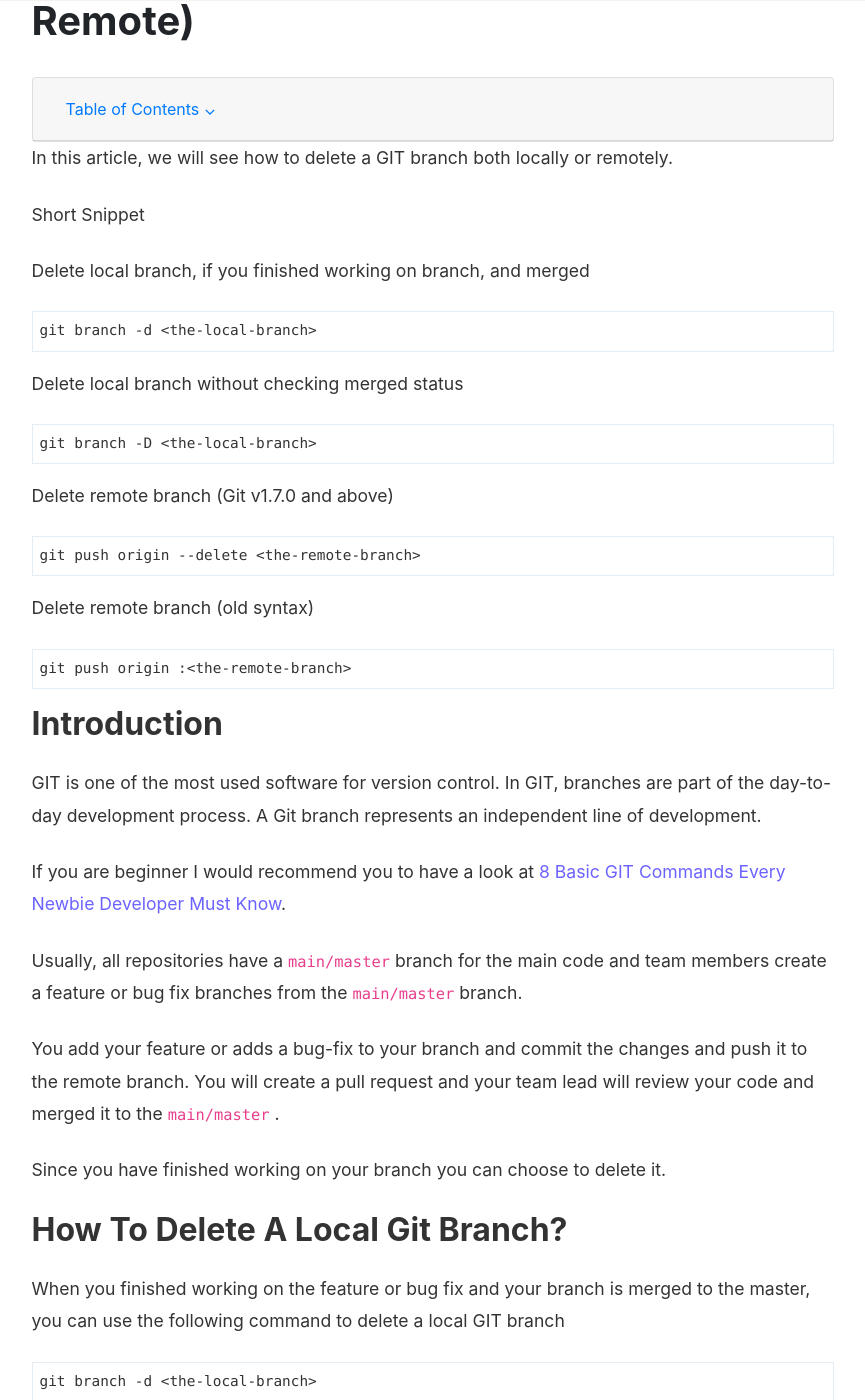
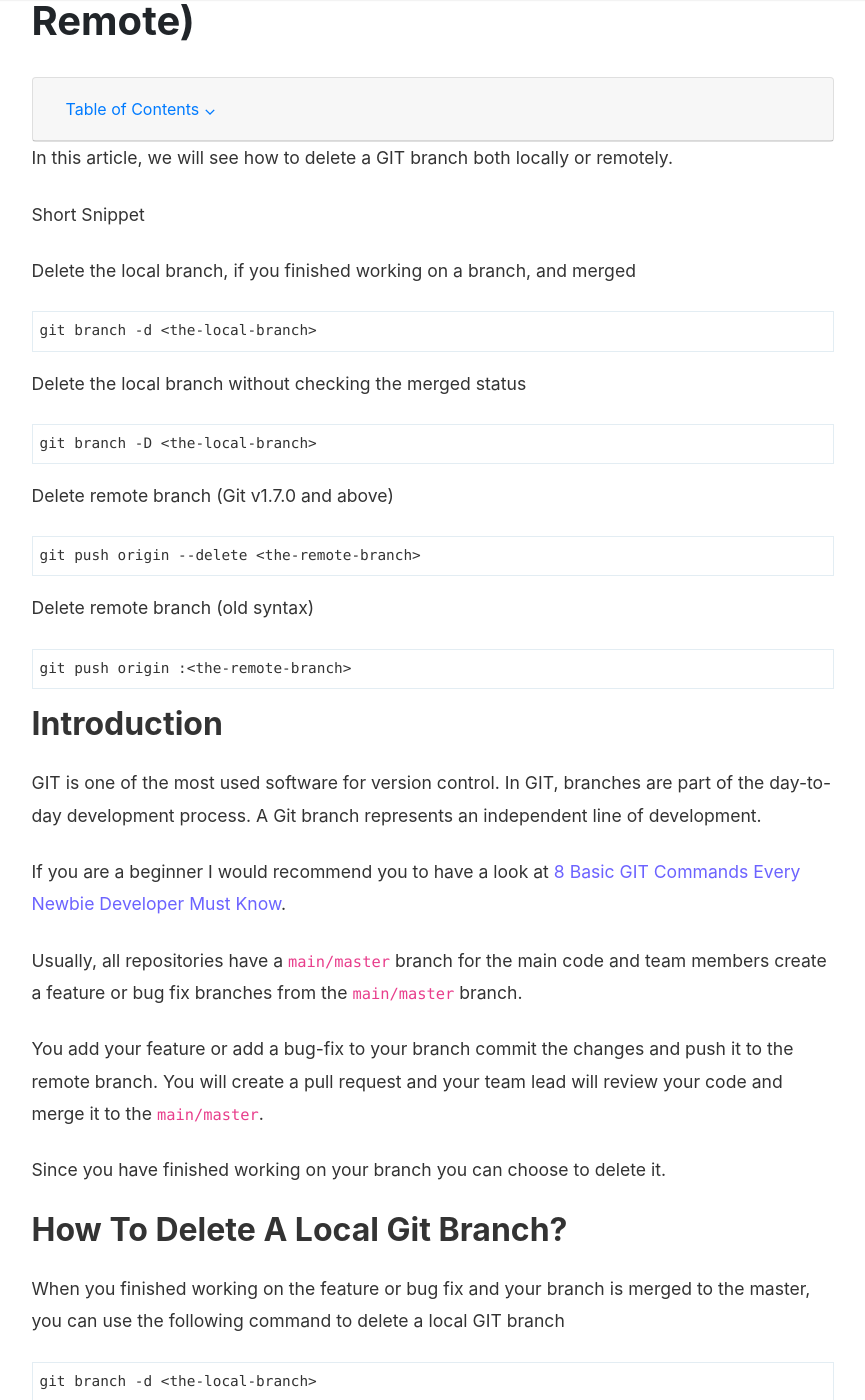
Before and after one commit to coderolls/coderolls-blog, a Jekyll site: the page built from _posts/git/2021-05-18-delete-a-git-branch-local-or-remote.md, in a window 1280 px wide and 1400 px high, scrolled down 261 px. Shown: the whole window, without its empty margins (346-1211 px from the left). Built offline with Jekyll 4.4.1, drawn with Linux system fonts in a browser that asks for light colours; nearby versions of some CDN libraries; comment, search, counter and statistics services are not loaded; some of the changed text lies outside the part shown.

Commit message:
Update 2021-05-18-delete-a-git-branch-local-or-remote.md

````diff
--- a/_posts/git/2021-05-18-delete-a-git-branch-local-or-remote.md
+++ b/_posts/git/2021-05-18-delete-a-git-branch-local-or-remote.md
@@ -11,12 +11,12 @@
 Short Snippet
 
 
-Delete local branch, if you finished working on branch, and merged
+Delete the local branch, if you finished working on a branch, and merged
 
 ```git
 git branch -d <the-local-branch>
 ```
-Delete local branch without checking merged status
+Delete the local branch without checking the merged status
 
 ```git
 git branch -D <the-local-branch>
@@ -36,11 +36,11 @@
 
 GIT is one of the most used software for version control. In GIT, branches are part of the day-to-day development process. A Git branch represents an independent line of development.
 
-If you are beginner I would recommend you to have a look at <a target="_blank" href="https://coderolls.com/basic-git-commands/">8 Basic GIT Commands Every Newbie Developer Must Know</a>.
+If you are a beginner I would recommend you to have a look at <a target="_blank" href="https://coderolls.com/basic-git-commands/">8 Basic GIT Commands Every Newbie Developer Must Know</a>.
 
 Usually, all repositories have a `main/master` branch for the main code and team members create a feature or bug fix branches from the `main/master` branch.
 
-You add your feature or adds a bug-fix to your branch and commit the changes and push it to the remote branch. You will create a pull request and your team lead will review your code and merged it to the `main/master` .
+You add your feature or add a bug-fix to your branch commit the changes and push it to the remote branch. You will create a pull request and your team lead will review your code and merge it to the `main/master`.
 
 Since you have finished working on your branch you can choose to delete it.
 
@@ -76,7 +76,7 @@
 
 **Note:** In most of the case the `<remote_name>` is `origin`.
 
-**For example** If I want to delete my remote `feature/add-profile` branch, i will hit the following command.
+**For example** If I want to delete my remote `feature/add-profile` branch, I will hit the following command.
 
 ```
 git push origin --delete feature/add-profile
@@ -97,7 +97,7 @@
 ```
 In most of the cases `<remote_name` is `origin`.
 
-That's it for now, we will see more GIT related articles in the future.
+That's it for now, we will see more GIT-related articles in the future.
 
 You can check my YouTube channel [here](https://www.youtube.com/channel/UCl31HHUdQbSHOQfc9L-wo3w)
 
````
